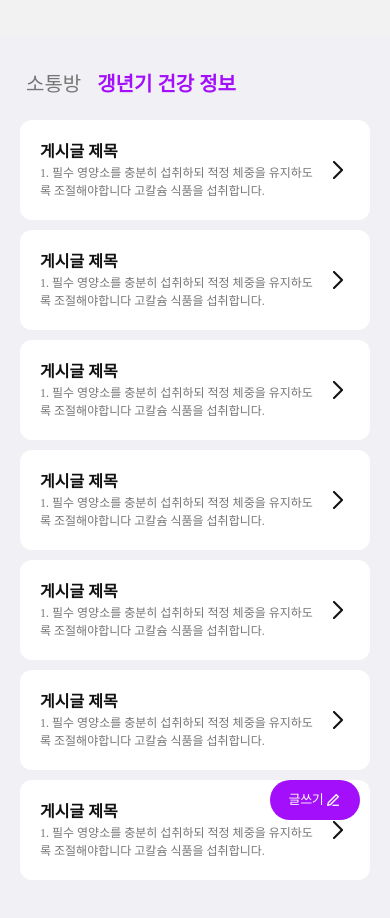
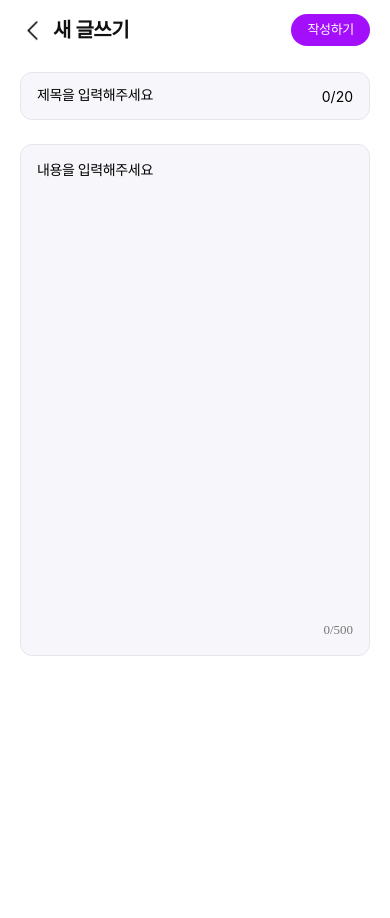
Before and after one commit to Next-Is-Us/front-end, a React Native app in the folder TodayMom/: screen /NewWrite in a window 390 px wide. After the commit the page ends 844 px from the top, so only its background shows below. Built offline with nearby package versions, Linux system fonts and the light colour scheme.

Commit message:
:zap: Update NewWirte.js

```diff
--- a/TodayMom/App.js
+++ b/TodayMom/App.js
@@ -13,6 +13,7 @@
 import { StyleSheet } from 'react-native';
 import MomHomeScreen from './screens/MomHomeScreen.js';
 import InfoWrite from './screens/InfoWrite.jsx';
+import NewWrite from './screens/NewWrite.js';
 
 const Stack = createStackNavigator();
 
@@ -21,10 +22,15 @@
     <>
       <StatusBar style="auto" />
       <NavigationContainer>
-        <Stack.Navigator initialRouteName="InfoWrite">
+        <Stack.Navigator initialRouteName="NewWrite">
           <Stack.Screen
             name="Start"
             component={Start}
+            options={{ headerShown: false }}
+          />
+          <Stack.Screen
+            name="NewWrite"
+            component={NewWrite}
             options={{ headerShown: false }}
           />
           <Stack.Screen
--- /dev/null
+++ b/TodayMom/screens/NewWrite.js
@@ -0,0 +1,203 @@
+import React, { useState } from 'react';
+import {
+  TouchableOpacity,
+  Image,
+  StyleSheet,
+  Text,
+  View,
+  TextInput,
+} from 'react-native';
+import { useNavigation } from '@react-navigation/native';
+import { SafeAreaView } from 'react-native-safe-area-context';
+
+const NewWrite = () => {
+  const navigation = useNavigation();
+
+  const [titleText, setTitleText] = useState('');
+  const [contentText, setContentText] = useState('');
+
+  const handleTitleChange = (text) => {
+    setTitleText(text);
+  };
+
+  const handleContentChange = (text) => {
+    setContentText(text);
+  };
+
+  const maxLengthTitle = 20;
+  const maxLengthContent = 500;
+
+  return (
+    <SafeAreaView style={styles.safeArea}>
+      <View style={styles.container}>
+        <View style={styles.leftContainer}>
+          <TouchableOpacity
+            onPress={() => navigation.goBack()}
+            style={styles.headerLeft}
+          >
+            <Image
+              source={require('../assets/images/leftallow.png')}
+              style={styles.icon}
+            />
+          </TouchableOpacity>
+          <Text style={styles.title}>새 글쓰기</Text>
+        </View>
+        <TouchableOpacity style={styles.button}>
+          <Text style={styles.buttonText}>작성하기</Text>
+        </TouchableOpacity>
+      </View>
+
+      <View style={styles.container2}>
+        <View style={styles.textcontainer}>
+          <TextInput
+            style={styles.input}
+            onChangeText={handleTitleChange}
+            value={titleText}
+            maxLength={maxLengthTitle}
+            placeholder="제목을 입력해주세요"
+          />
+          <Text
+            style={styles.counter}
+          >{`${titleText.length}/${maxLengthTitle}`}</Text>
+        </View>
+
+        <View style={styles.textcontainer2}>
+          <TextInput
+            style={styles.inputContent}
+            onChangeText={handleContentChange}
+            value={contentText}
+            maxLength={maxLengthContent}
+            placeholder="내용을 입력해주세요"
+            multiline // Enable multiline input
+          />
+          <View style={styles.counterWrapper}>
+            <Text
+              style={styles.counterContent}
+            >{`${contentText.length}/${maxLengthContent}`}</Text>
+          </View>
+        </View>
+      </View>
+    </SafeAreaView>
+  );
+};
+
+const styles = StyleSheet.create({
+  textcontainer2: {
+    borderRadius: 12,
+    borderWidth: 1,
+    borderColor: '#e5e5ec',
+    backgroundColor: '#F7F7FB',
+    height: 512,
+    paddingTop: 16,
+    paddingRight: 16,
+    paddingBottom: 16,
+    paddingLeft: 16,
+    flexDirection: 'column', // Allow multiline input to expand
+    justifyContent: 'flex-start', // Align children to the top
+    marginBottom: 24,
+  },
+  counterWrapper: {
+    flexDirection: 'row',
+    justifyContent: 'flex-end',
+    marginTop: 8,
+  },
+  counterContent: {
+    fontFamily: 'Pretendard',
+    fontSize: 13,
+    fontStyle: 'normal',
+    fontWeight: '400',
+    lineHeight: 18,
+    color: '#767676',
+  },
+  input: {
+    fontFamily: 'Pretendard',
+    fontSize: 14,
+    fontStyle: 'normal',
+    fontWeight: '400',
+    lineHeight: 20,
+    letterSpacing: -0.35,
+    flex: 1, // Allow input to grow and fill available space
+    textAlignVertical: 'top', // Align text to the top
+  },
+  inputContent: {
+    fontFamily: 'Pretendard',
+    fontSize: 14,
+    fontStyle: 'normal',
+    fontWeight: '400',
+    lineHeight: 20,
+    letterSpacing: -0.35,
+    flex: 1, // Allow input to grow and fill available space
+    textAlignVertical: 'top', // Align text to the top
+  },
+  textcontainer: {
+    borderRadius: 12,
+    borderWidth: 1,
+    borderColor: '#e5e5ec',
+    backgroundColor: '#F7F7FB',
+    height: 48,
+    paddingTop: 14,
+    paddingRight: 16,
+    paddingBottom: 14,
+    paddingLeft: 16,
+    flexDirection: 'row',
+    alignItems: 'center',
+    justifyContent: 'space-between',
+    marginBottom: 24,
+  },
+  container2: {
+    flexDirection: 'column',
+    marginTop: 12,
+  },
+  safeArea: {
+    flex: 1,
+    paddingRight: 20,
+    paddingLeft: 20,
+    backgroundColor: 'white',
+  },
+  container: {
+    flexDirection: 'row',
+    alignItems: 'center',
+    justifyContent: 'space-between',
+    paddingTop: 14,
+    paddingBottom: 14,
+  },
+  leftContainer: {
+    flexDirection: 'row',
+    alignItems: 'center',
+  },
+  headerLeft: {
+    paddingRight: 8,
+  },
+  icon: {
+    width: 25,
+    height: 25,
+  },
+  title: {
+    color: '#111',
+    fontFamily: 'Pretendard',
+    fontSize: 20,
+    fontWeight: '600',
+    lineHeight: 28,
+    letterSpacing: -0.5,
+  },
+  button: {
+    backgroundColor: '#A30FFA',
+    paddingTop: 7,
+    paddingRight: 16,
+    paddingBottom: 7,
+    paddingLeft: 16,
+    borderRadius: 100,
+  },
+  buttonText: {
+    color: '#FFF',
+    textAlign: 'center',
+    fontFamily: 'Pretendard',
+    fontSize: 13,
+    fontStyle: 'normal',
+    fontWeight: '400',
+    lineHeight: 18,
+    letterSpacing: -0.325,
+  },
+});
+
+export default NewWrite;
```
Also changed, not shown: TodayMom/components/BasicHeader.js (added, +31 -0 lines).
